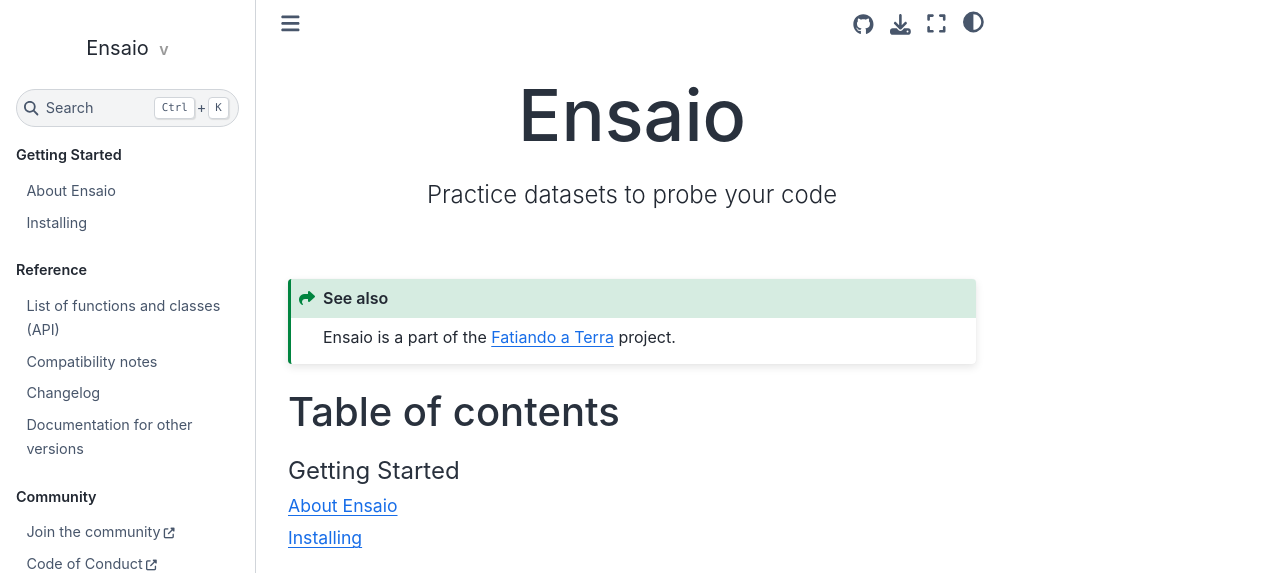
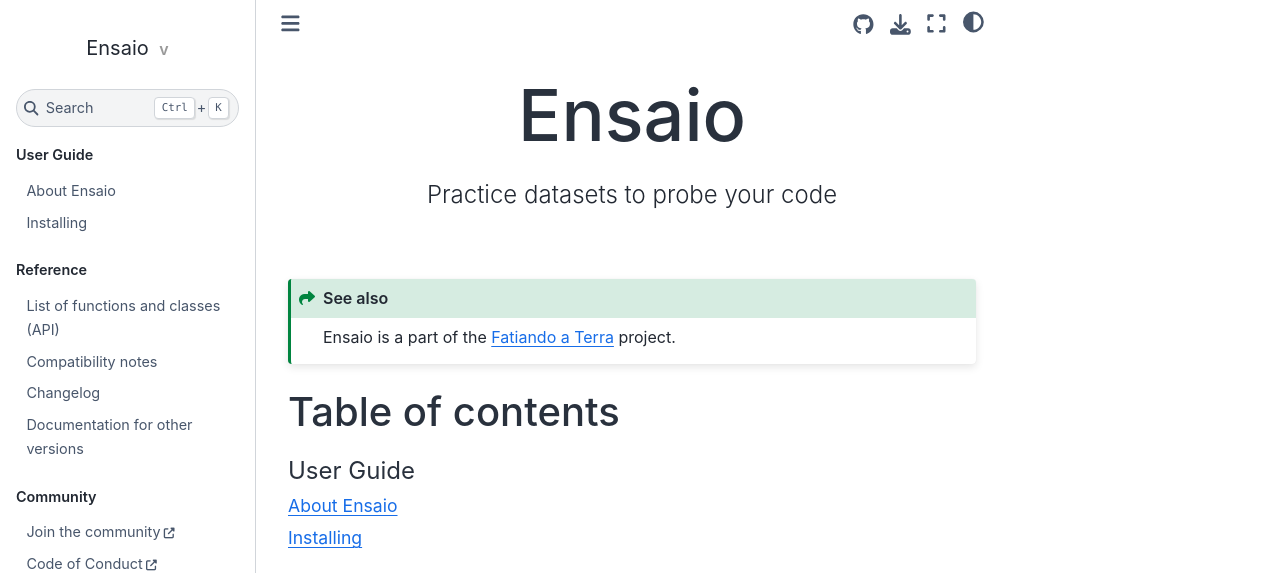
Before and after one commit to fatiando/ensaio, a Sphinx documentation site: the page built from doc/index.rst, in a window 1280 px wide and 1160 px high. Shown: the top 573 px of the window. Built offline with Sphinx 7.4.7 and the Sphinx Book theme 1.1.4, drawn with Linux system fonts in a browser that asks for light colours; pages that are not in the unit, such as notebooks, are missing from menus; the version number could not be read and is left out.

Commit message:
Group the pages into a User Guide
There wasn't enough to justify separate sections

```diff
--- a/doc/gallery_src/v1/README.txt
+++ b/doc/gallery_src/v1/README.txt
@@ -1,7 +1,7 @@
 .. _gallery_v1:
 
-Version 1
-=========
+Datasets (v1)
+=============
 
 About
 -----
--- a/doc/index.rst
+++ b/doc/index.rst
@@ -23,16 +23,11 @@ Table of contents
 -----------------
 
 .. toctree::
-    :caption: Getting Started
+    :caption: User Guide
     :maxdepth: 1
 
     about.rst
     install.rst
-
-.. toctree::
-    :caption: Datasets
-    :maxdepth: 1
-
     gallery/v1/index.rst
 
 .. toctree::
```
